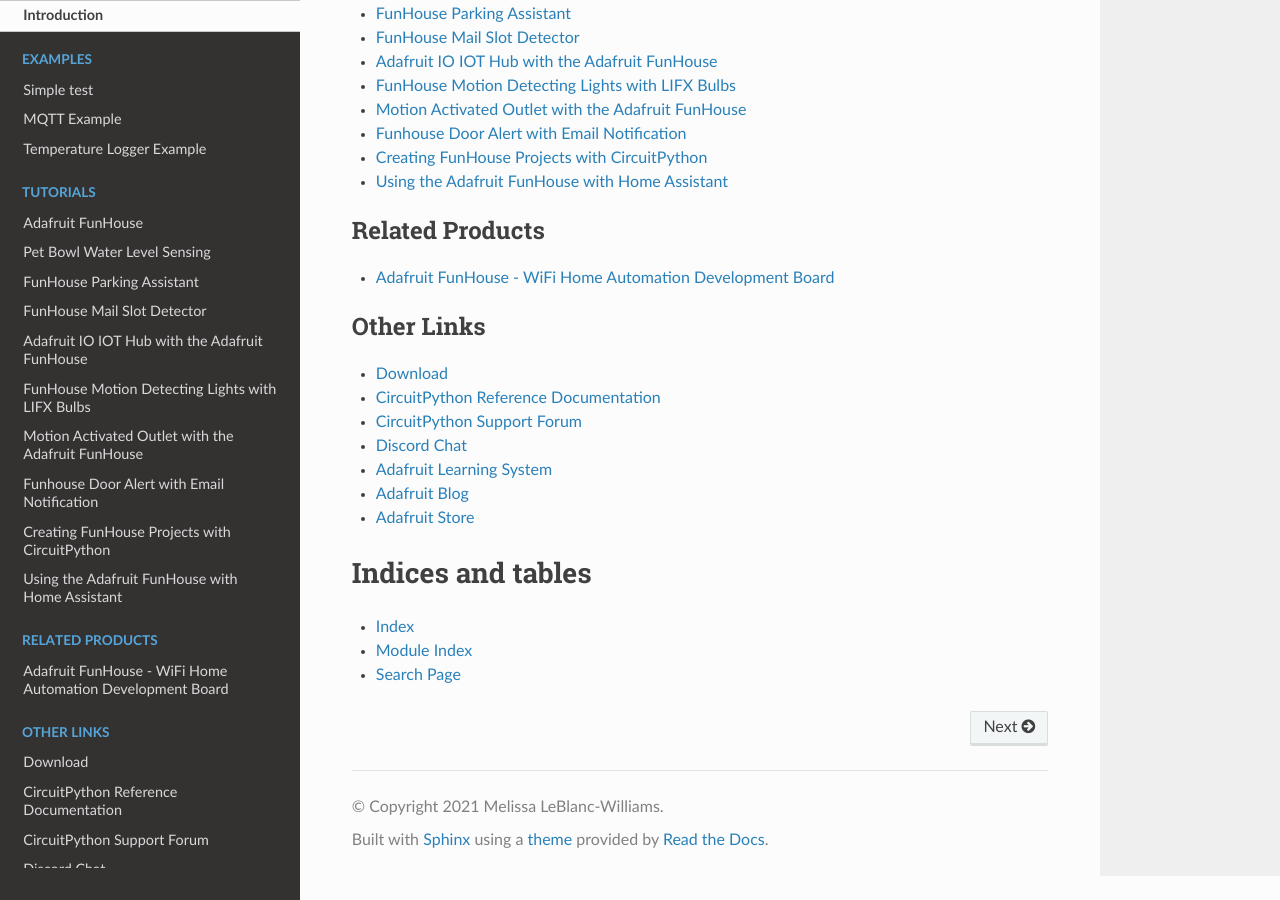
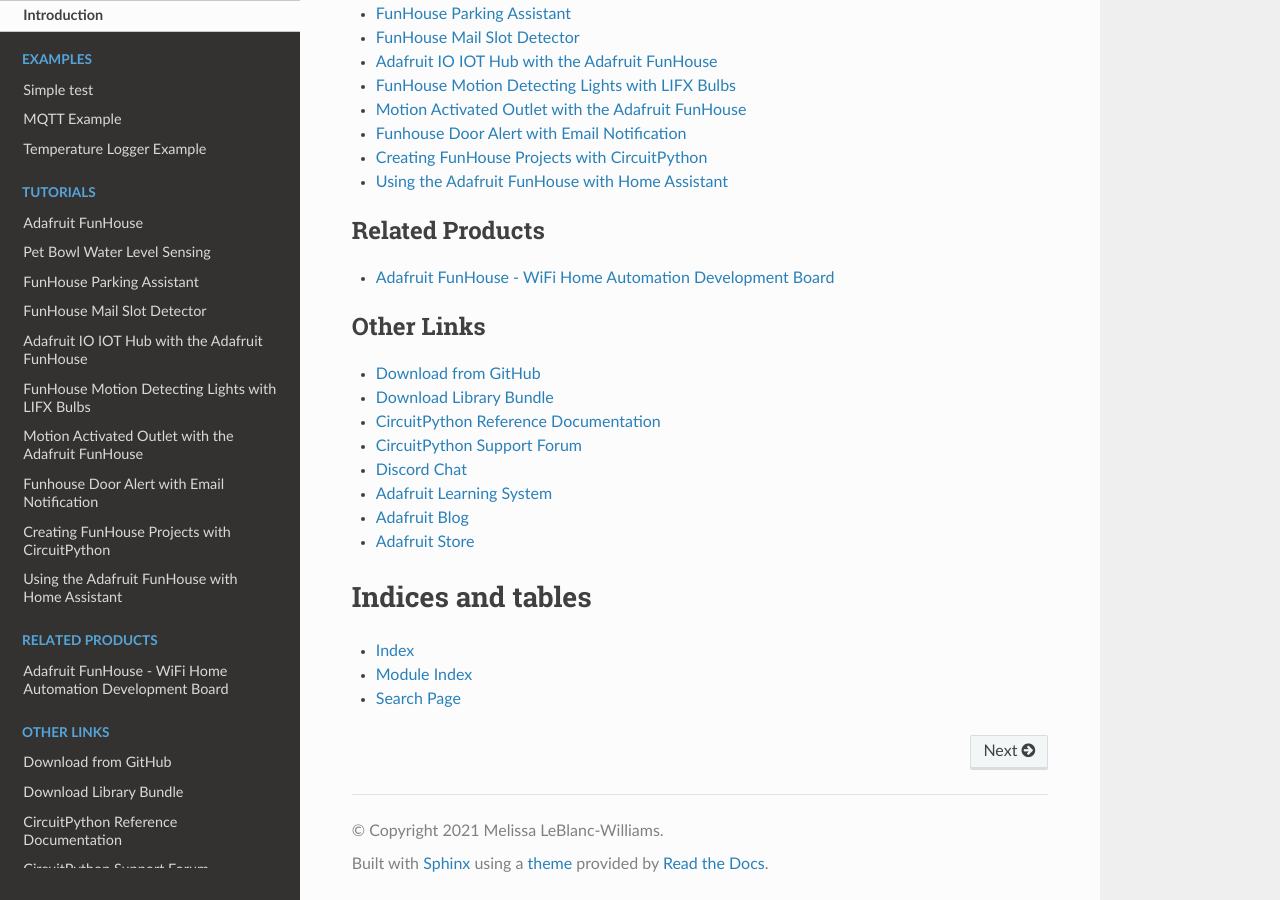
Before and after one commit to adafruit/Adafruit_CircuitPython_FunHouse, a Sphinx documentation site: the page built from docs/index.rst, in a window 1280 px wide and 900 px high, scrolled down 2829 px. Built offline with Sphinx 7.4.7 and the Read the Docs theme 2.0.0, drawn with Linux system fonts in a browser that asks for light colours.

Commit message:
Added cp.org link to index.rst

```diff
--- a/docs/index.rst
+++ b/docs/index.rst
@@ -52,7 +52,8 @@
 .. toctree::
     :caption: Other Links
 
-    Download <https://github.com/adafruit/Adafruit_CircuitPython_FunHouse/releases/latest>
+    Download from GitHub <https://github.com/adafruit/Adafruit_CircuitPython_FunHouse/releases/latest>
+    Download Library Bundle <https://circuitpython.org/libraries>
     CircuitPython Reference Documentation <https://docs.circuitpython.org>
     CircuitPython Support Forum <https://forums.adafruit.com/viewforum.php?f=60>
     Discord Chat <https://adafru.it/discord>
```
